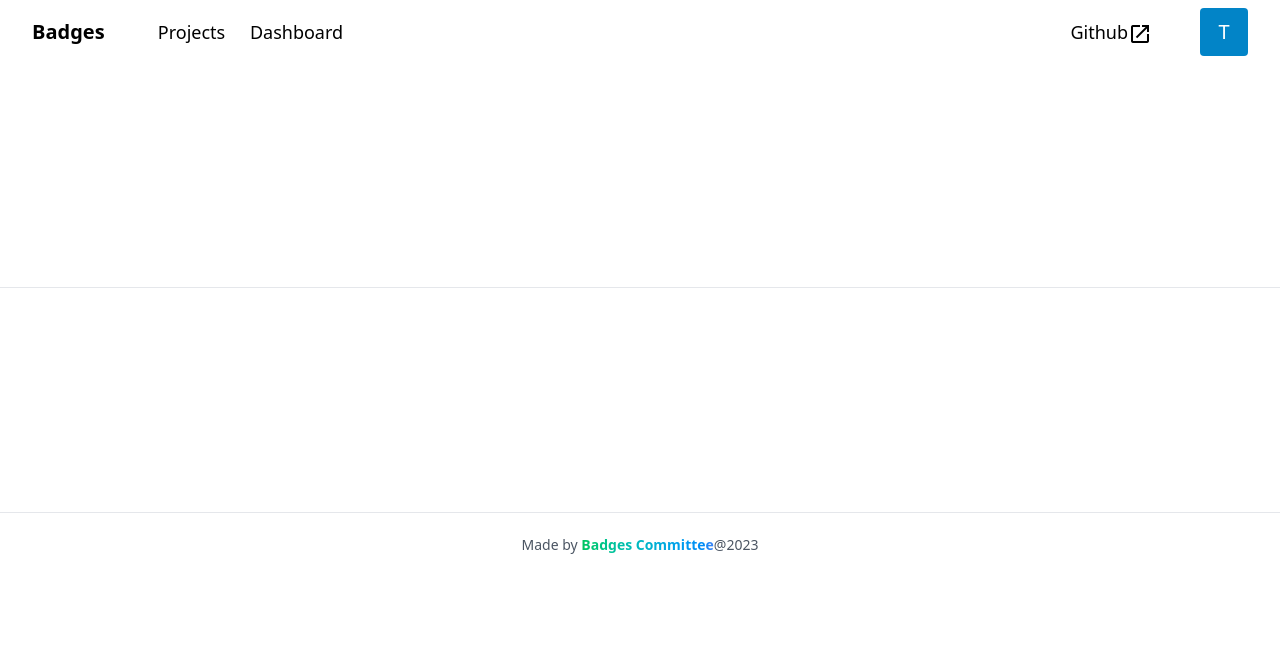
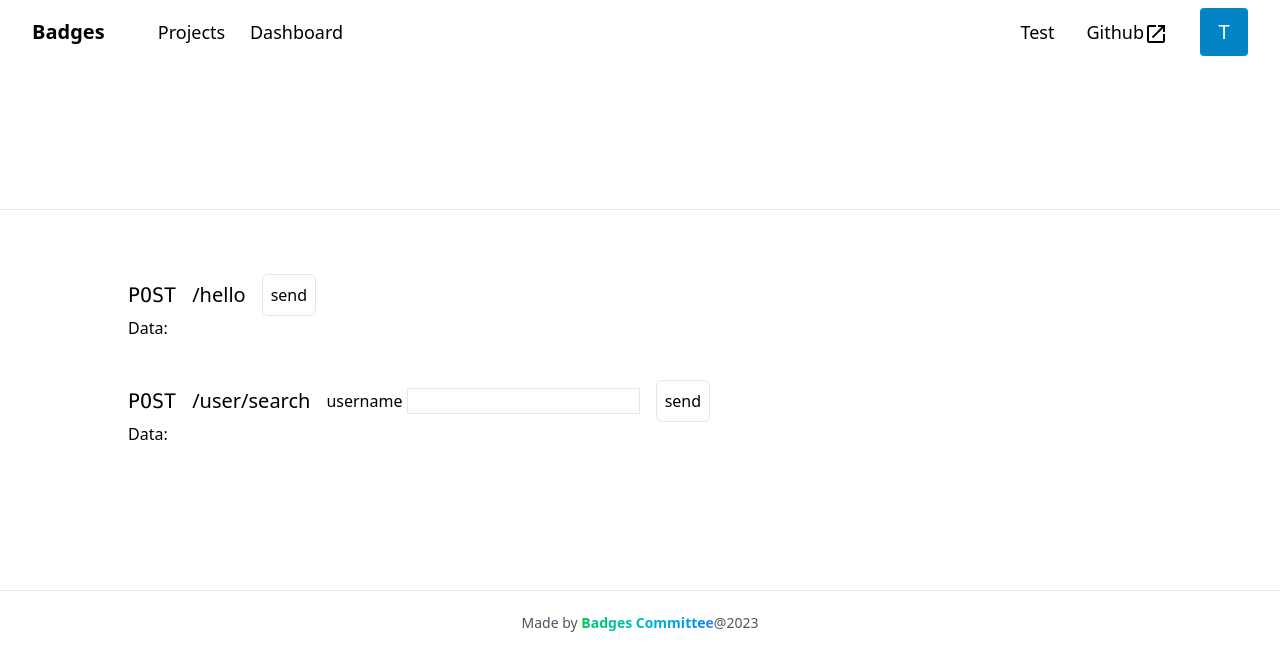
Before and after one commit to paperplane110/badges-fe, a Nuxt app: page /test in a window 1280 px wide. Shown: the top 670 px of the page. Built offline with nearby package versions, Linux system fonts and the light colour scheme.

Commit message:
Feat(test): add test page

```diff
--- a/components/NavBar/index.vue
+++ b/components/NavBar/index.vue
@@ -50,8 +50,9 @@
 
         </NuxtLink>
       </div>
-      <div class="flex items-center">
-        <NuxtLink class="text-lg mr-12 hover:(underline)" to="https://github.com/paperplane110/badges-fe" target="_blank">
+      <div class="flex items-center gap-8">
+        <NuxtLink class="text-lg" to="/test">Test</NuxtLink>
+        <NuxtLink class="text-lg hover:(underline)" to="https://github.com/paperplane110/badges-fe" target="_blank">
           Github<span class="material-icons align-middle">open_in_new</span>
         </NuxtLink>
         <button class="grid place-items-center w-12 h-12 rounded-1 bg-sky-600 text-white text-xl">
--- /dev/null
+++ b/pages/test.vue
@@ -0,0 +1,61 @@
+<template>
+  <div class="flex flex-col gap-10 w-1024px items-start">
+    <br />
+    <div>
+      <div class="flex gap-4 items-center">
+        <code class="text-xl">POST</code>
+        <p class="text-xl">/hello</p>
+        <button class="p-2 border rounded-md" @click="hello">send</button>
+      </div>
+      <p>Data: {{ helloResp?.data }}</p>
+    </div>
+
+    <div>
+      <div class="flex gap-4 items-center">
+        <code class="text-xl">POST</code>
+        <p class="text-xl">/user/search</p>
+        <label>
+          username
+          <input name="username" type="text" class="border" v-model="username" />
+        </label>
+        <button class="p-2 border rounded-md" @click="userSearch">send</button>
+      </div>
+      <p>Data: {{ userSearchResp?.data }}</p>
+    </div>
+  </div>
+</template>
+
+<script setup lang='ts'>
+let helloResp = ref({})
+async function hello() {
+  try {
+    helloResp.value = await useFetch('/api/hello', {
+      method: "POST",
+      body: {
+        msg: "Hello from the front-end"
+      }
+    })
+  } catch (err) {
+    console.log(err)
+  }
+}
+
+let userSearchResp = ref({})
+let username: string
+async function userSearch() {
+  try {
+    userSearchResp.value = await useFetch('/api/user/search', {
+      method: "POST",
+      body: {
+        username: username
+      }
+    })
+  } catch (err) {
+    console.log(err)
+  }
+}
+
+const clear = (r: Ref) => {
+  r.value = null
+}
+</script>
```
